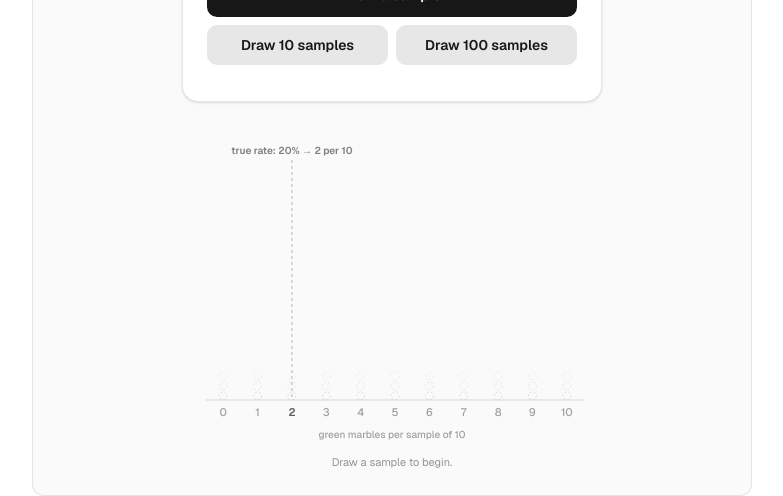
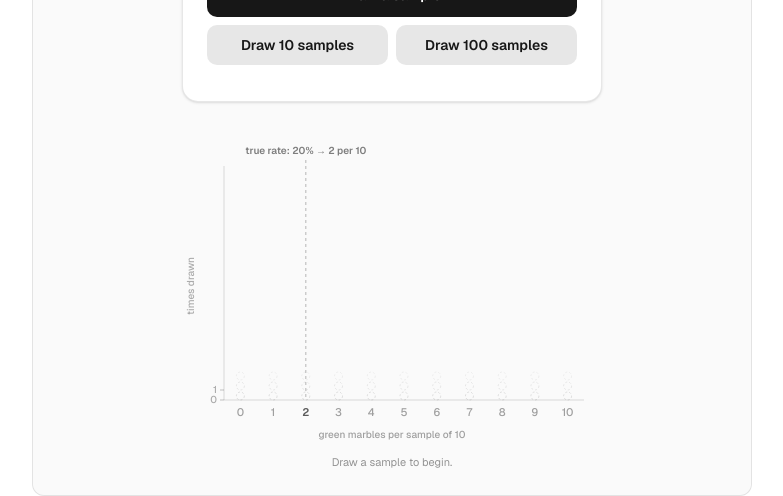
Before and after one commit to codedebugrepeat/ab-test-guide, a Next.js app: page /how-many-visitors-do-you-need in a window 1280 px wide. Shown: the part 1160-1656 px from the top of the page, without its empty margins (120-903 px from the left). Built offline with nearby package versions, Linux system fonts and the light colour scheme.

Commit message:
Add y-axis to label the distribution widget clearly.

```diff
--- a/components/tutorial/discrete-sampling-distribution.tsx
+++ b/components/tutorial/discrete-sampling-distribution.tsx
@@ -8,7 +8,7 @@ type Props = { counts: number[] };
 
 const WIDTH = WJAR_W;
 const HEIGHT = 320;
-const PAD_L = 24;
+const PAD_L = 42;
 const PAD_R = 18;
 const PAD_TOP = 40;
 const PAD_BOTTOM = 46;
@@ -21,6 +21,20 @@ const DOT_R_NOMINAL = 4;
 const DOT_STEP_NOMINAL = 10;
 const PLACEHOLDER_ROWS = 3;
 
+function yTicks(maxBucket: number, step: number): number[] {
+  const interval =
+    maxBucket <= 5 ? 1 :
+    maxBucket <= 20 ? 5 :
+    maxBucket <= 50 ? 10 :
+    maxBucket <= 100 ? 25 : 50;
+  const ticks: number[] = [];
+  for (let v = 0; v <= maxBucket; v += interval) {
+    const y = HEIGHT - PAD_BOTTOM - v * step;
+    if (y >= PAD_TOP) ticks.push(v);
+  }
+  return ticks;
+}
+
 export function DiscreteSamplingDistribution({ counts }: Props) {
   const buckets = Array.from({ length: COL_COUNT }, () => 0);
   for (const c of counts) {
@@ -32,6 +46,7 @@ export function DiscreteSamplingDistribution({ counts }: Props) {
   const scale = maxBucket <= maxDotsNominal ? 1 : maxDotsNominal / maxBucket;
   const step = DOT_STEP_NOMINAL * scale;
   const r = DOT_R_NOMINAL * Math.min(1, Math.max(0.6, scale));
+  const ticks = yTicks(maxBucket, step);
 
   const colX = (col: number) => PAD_L + COL_W * (col + 0.5);
   const dotY = (row: number) => HEIGHT - PAD_BOTTOM - r - row * step;
@@ -67,6 +82,62 @@ export function DiscreteSamplingDistribution({ counts }: Props) {
           strokeOpacity={0.14}
           strokeWidth={1}
         />
+
+        {/* Y-axis line */}
+        <line
+          x1={PAD_L}
+          y1={PAD_TOP}
+          x2={PAD_L}
+          y2={HEIGHT - PAD_BOTTOM}
+          stroke="currentColor"
+          strokeOpacity={0.14}
+          strokeWidth={1}
+        />
+
+        {/* Y-axis ticks and labels */}
+        {ticks.map((v) => {
+          const y = HEIGHT - PAD_BOTTOM - v * step;
+          return (
+            <g key={`ytick-${v}`}>
+              <line
+                x1={PAD_L - 4}
+                y1={y}
+                x2={PAD_L}
+                y2={y}
+                stroke="currentColor"
+                strokeOpacity={0.25}
+                strokeWidth={1}
+              />
+              <text
+                x={PAD_L - 7}
+                y={y}
+                textAnchor="end"
+                dominantBaseline="middle"
+                fontSize="10"
+                fontWeight={500}
+                fill="currentColor"
+                fillOpacity={0.35}
+              >
+                {v}
+              </text>
+            </g>
+          );
+        })}
+
+        {/* Y-axis label */}
+        <text
+          x={9}
+          y={HEIGHT / 2}
+          textAnchor="middle"
+          dominantBaseline="middle"
+          fontSize="10"
+          fontWeight={500}
+          fill="currentColor"
+          fillOpacity={0.35}
+          transform={`rotate(-90, 9, ${HEIGHT / 2})`}
+        >
+          times drawn
+        </text>
 
         {/* True-mean marker */}
         <line
```
